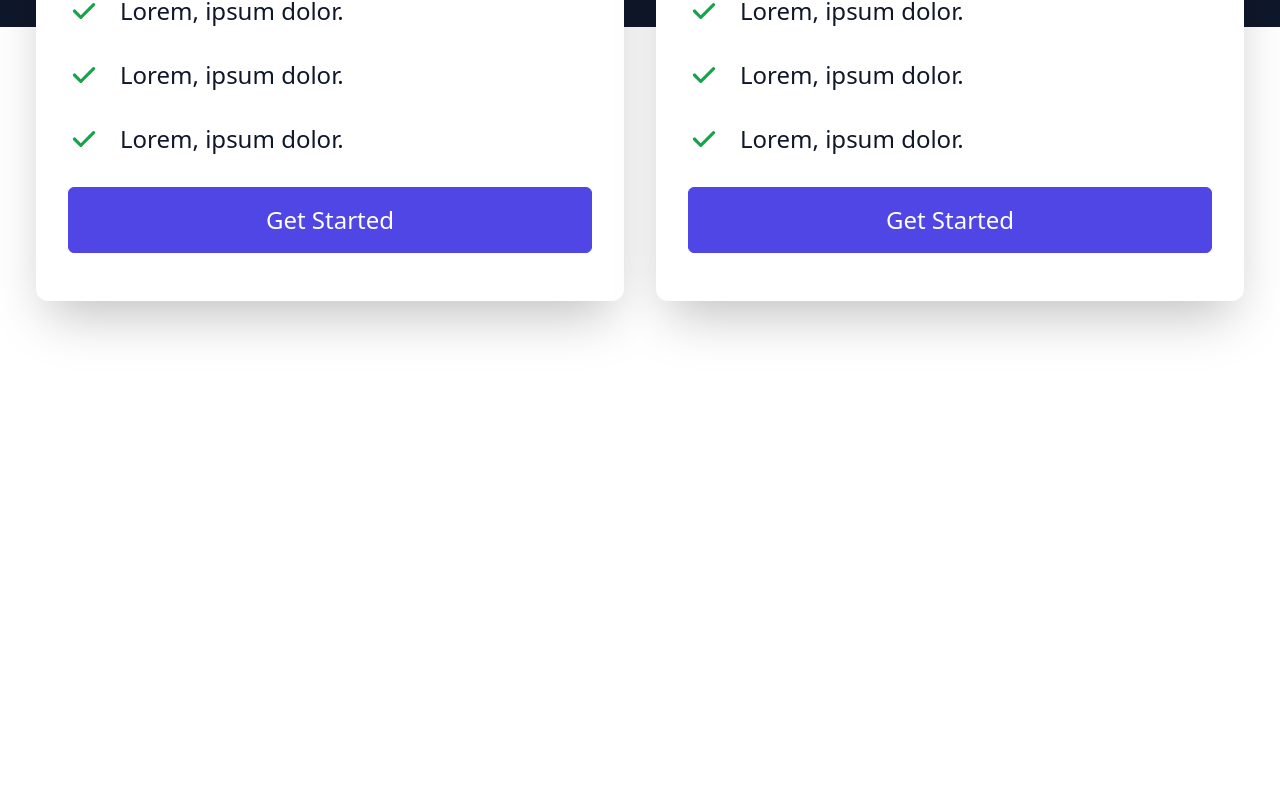
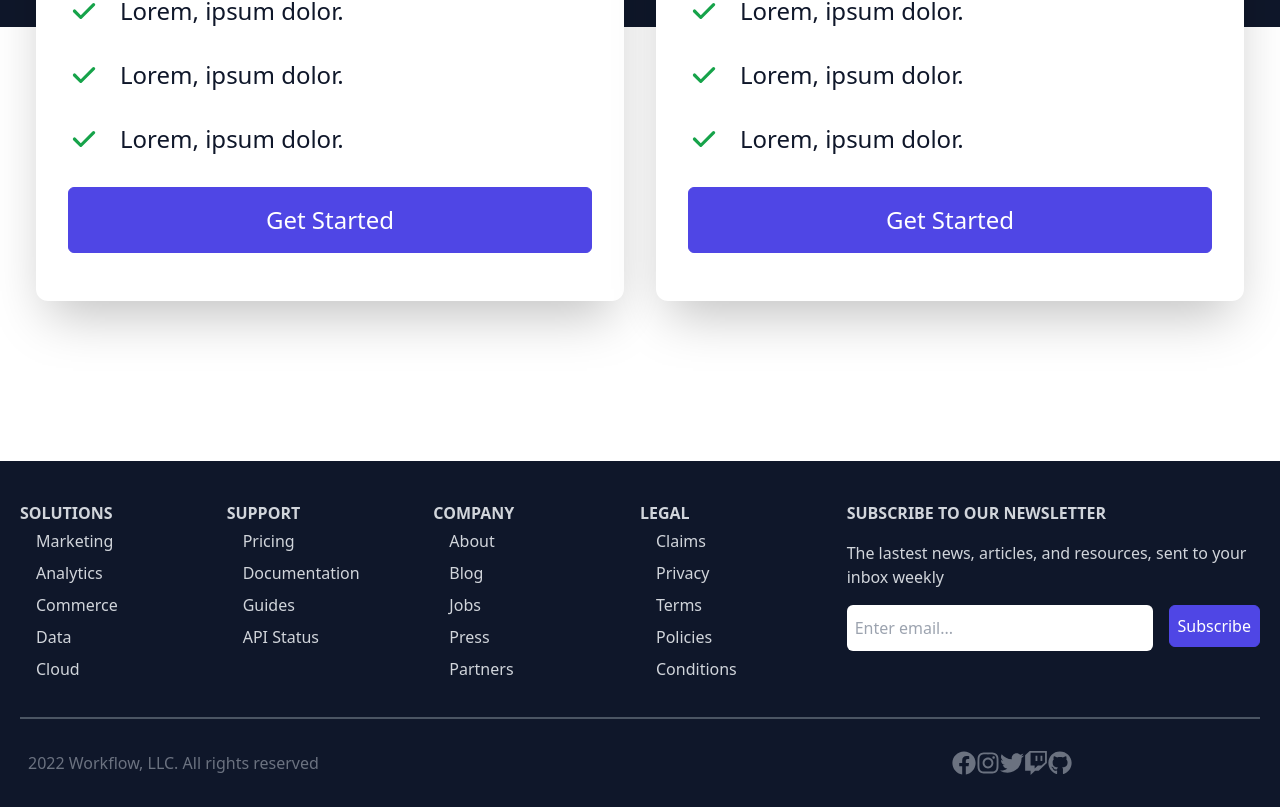
Before and after one commit to mizrmx/Cloud-app-react, a React (Create React App) app: page / in a window 1280 px wide. Shown: the part 3847-4654 px from the top of the page. Before the commit the page ends 4308 px from the top, so only its background shows below. Built offline with nearby package versions, Linux system fonts and the light colour scheme.

Commit message:
Update Footer

```diff
--- a/package.json
+++ b/package.json
@@ -11,6 +11,7 @@
     "postcss": "^8.4.14",
     "react": "^18.1.0",
     "react-dom": "^18.1.0",
+    "react-icons": "^4.4.0",
     "react-scripts": "5.0.1",
     "tailwindcss": "^3.1.2",
     "web-vitals": "^2.1.0"
--- a/src/App.js
+++ b/src/App.js
@@ -4,6 +4,7 @@
 import Support from './components/Support';
 import AllInOne from './components/AllInOne';
 import Pricing from './components/Pricing';
+import Footer from './components/Footer';
 
 function App () {
   return (
@@ -14,6 +15,7 @@
       <Support/>
       <AllInOne/>
       <Pricing/>
+      <Footer/>
     </>
   );
 }
--- /dev/null
+++ b/src/components/Footer.jsx
@@ -0,0 +1,82 @@
+import React from "react";
+
+import {
+    FaFacebook,
+    FaGithub,
+    FaInstagram,
+    FaTwitter,
+    FaTwitch
+} from 'react-icons/fa'
+
+const Footer = () => {
+    return (
+       <div className="w-full mt-24 bg-slate-900 text-gray-300 py-y px-2">
+            <div className="max-w-[1240px] mx-auto grid grid-cols-2 md:grid-cols-6 border-b-2 border-gray-600 py-8">
+                <div>
+                    <h6 className="font-bold uppercase pt-2">Solutions</h6>
+                    <ul>
+                        <li className="py-1">Marketing</li>
+                        <li className="py-1">Analytics</li>
+                        <li className="py-1">Commerce</li>
+                        <li className="py-1">Data</li>
+                        <li className="py-1">Cloud</li>
+                    </ul>
+                </div>
+
+                <div>
+                    <h6 className="font-bold uppercase pt-2">Support</h6>
+                    <ul>
+                        <li className="py-1">Pricing</li>
+                        <li className="py-1">Documentation</li>
+                        <li className="py-1">Guides</li>
+                        <li className="py-1">API Status</li>
+                    </ul>
+                </div>
+
+                <div>
+                    <h6 className="font-bold uppercase pt-2">Company</h6>
+                    <ul>
+                        <li className="py-1">About</li>
+                        <li className="py-1">Blog</li>
+                        <li className="py-1">Jobs</li>
+                        <li className="py-1">Press</li>
+                        <li className="py-1">Partners</li>
+                    </ul>
+                </div>
+
+                <div>
+                    <h6 className="font-bold uppercase pt-2">Legal</h6>
+                    <ul>
+                        <li className="py-1">Claims</li>
+                        <li className="py-1">Privacy</li>
+                        <li className="py-1">Terms</li>
+                        <li className="py-1">Policies</li>
+                        <li className="py-1">Conditions</li>
+                    </ul>
+                </div>
+
+                <div className="col-span-2 pt-8 md:pt-2">
+                    <p className="font-bold uppercase">Subscribe to our newsletter</p>
+                    <p className="py-4">The lastest news, articles, and resources, sent to your inbox weekly</p>
+                    <form className="flex flex-col sm:flex-row">
+                        <input className="w-full p-2 mr-4 rounded-md mb-4" type="email" placeholder="Enter email..." />
+                        <button className="p-2 mb-5">Subscribe</button>
+                    </form>
+                </div>
+            </div>
+
+            <div className="flex flex-col max-w-[1240px] px-2 py-4 mx-auto justify-between sm:flex-row text-center text-gray-500">
+                <p className="py-4">2022 Workflow, LLC. All rights reserved</p>
+                <div className="flex flex-between sm:w-[300px] pt-4 text-2xl">
+                    <FaFacebook />
+                    <FaInstagram />
+                    <FaTwitter />
+                    <FaTwitch />
+                    <FaGithub/>
+                </div>
+            </div>
+       </div>
+    );
+};
+
+export default Footer;
```
Also changed, not shown: 1 other file (tests, documents, lock files or other folders).
